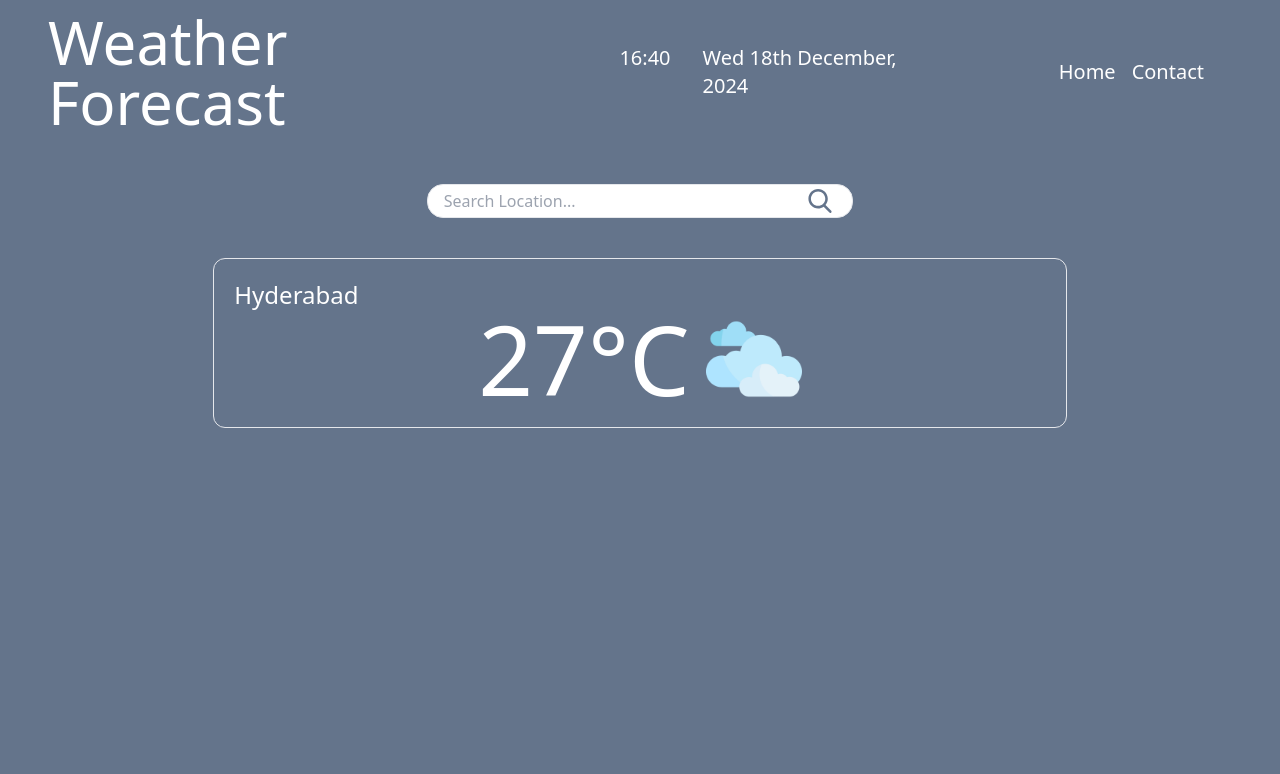
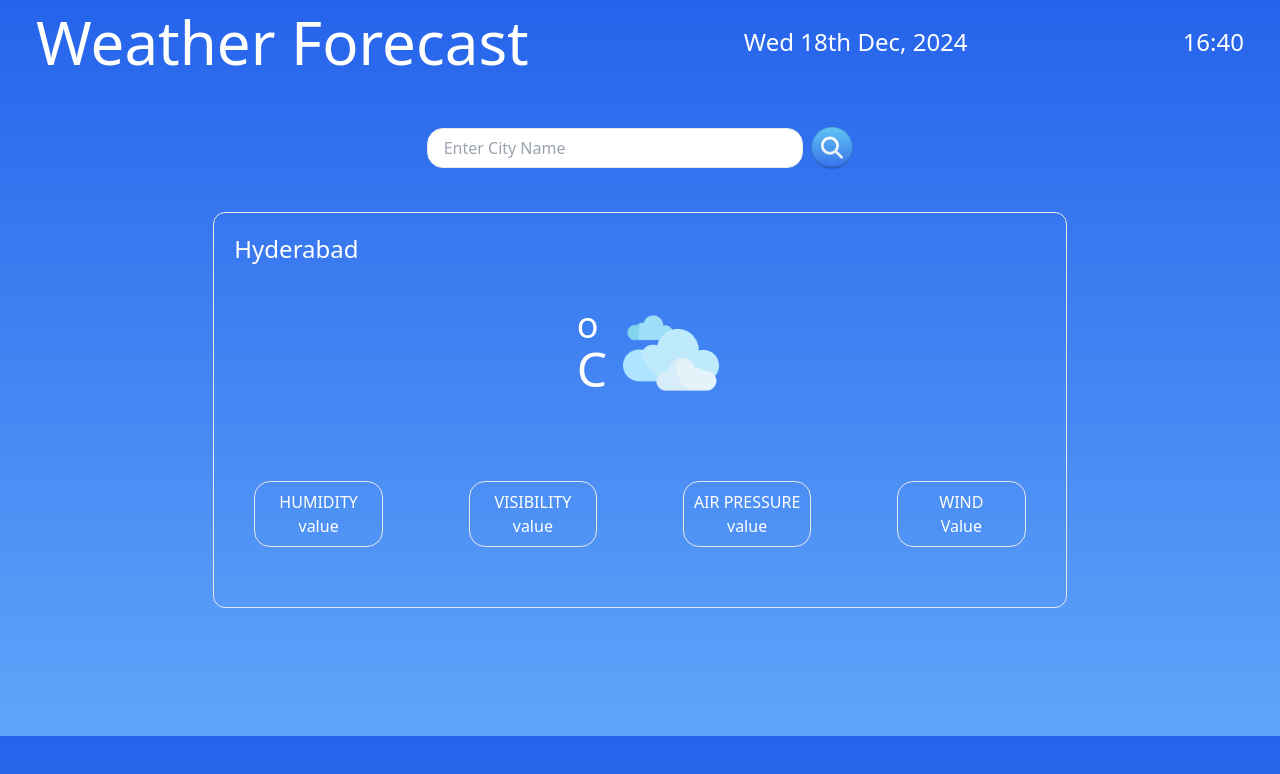
Before and after one commit to manoharbaddam/weather-forecast, a website: page index.html in a window 1280 px wide. Drawn offline with Linux system fonts and the light colour scheme.

Commit message:
changes day-3

```diff
--- a/index.html
+++ b/index.html
@@ -8,38 +8,29 @@
   <link rel="stylesheet" href="output.css">
 </head>
 
-<body class="bg-slate-500 font-poppins">
+<body class="bg-gradient-to-t from-blue-400  to-blue-600 font-poppins">
   <header class="text-white px-4">
-    <div class="flex flex-row items-center justify-between text-sm gap-10 px-5 ">
+    <div class="flex flex-row items-center justify-between  px-5  text-2xl">
 
-      <div class="logo p-3 font text-6xl">
+      <div class="logo py-3 font text-6xl">
         <span>Weather Forecast</span>
       </div>
 
-      <div class="flex flex-row text-xl px-10 font-thin gap-8">
-        <span id="clock"></span>
-        <span id="date"></span>
-      </div>
+      <!-- <div class="flex flex-row text-2xl px-10 font-thin  gap-8"> -->
+      <span id="date"></span>
 
-      <div class="flex flex-row justify-end text-xl font-thin gap-4 px-10 ">
-        <a href="">Home</a>
-        <a href="">Contact</a>
-      </div>
+      <!-- </div> -->
+
+      <!-- <div class="flex flex-row justify-end text-2xl font-thin gap-4 px-10 "> -->
+      <span id="clock"></span>
+      <!-- </div> -->
     </div>
   </header>
 
   <div class="flex flex-row justify-center mt-10 ">
-    <div class="flex w-4/12 mx-10 border rounded-2xl items-center justify-center bg-white">
-      <input class=" w-full border-none bg-transparent px-4  text-gray-400 outline-none focus:outline-none "
-        type="search" name="search" placeholder="Search Location..." />
-      <button type="submit" class="m-1 rounded px-4  text-slate-500">
-        <svg class="fill-current h-6 w-6" xmlns="http://www.w3.org/2000/svg" xmlns:xlink="http://www.w3.org/1999/xlink"
-          version="1.1" id="Capa_1" x="0px" y="0px" viewBox="0 0 56.966 56.966"
-          style="enable-background:new 0 0 56.966 56.966;" xml:space="preserve" width="512px" height="512px">
-          <path
-            d="M55.146,51.887L41.588,37.786c3.486-4.144,5.396-9.358,5.396-14.786c0-12.682-10.318-23-23-23s-23,10.318-23,23  s10.318,23,23,23c4.761,0,9.298-1.436,13.177-4.162l13.661,14.208c0.571,0.593,1.339,0.92,2.162,0.92  c0.779,0,1.518-0.297,2.079-0.837C56.255,54.982,56.293,53.08,55.146,51.887z M23.984,6c9.374,0,17,7.626,17,17s-7.626,17-17,17  s-17-7.626-17-17S14.61,6,23.984,6z" />
-        </svg>
-      </button>
+    <div class="search flex flex-row w-4/12 mx-10 items-center justify-center gap-2">
+      <input type="text" class="h-10 w-full border rounded-2xl px-4" placeholder="Enter City Name" spellcheck="false">
+      <button class="h-12 w-12"><img src="/assets/search.png" alt="search"></button>
     </div>
   </div>
 
@@ -53,11 +44,37 @@
           Hyderabad
         </div>
 
-        <div class="flex flex-row justify-center gap-4">
-           <span class="text-8xl text-white " id="temperature">27°C</span>
-           <span class="text-xl w-24  "><img src="/assets/clouds.png" alt=""></span>
+        <div class="flex flex-row justify-center gap-4 mt-10">
+
+          <span class="text-8xl text-white " id="temperature"></span>
+
+          <div class="flex flex-col  text-opacity-80 gap-0">
+            <span class="text-4xl text-white" >o</span>
+            <span class="text-5xl text-white">C</span>
+          </div>
+
+          <span class="text-xl w-24  "><img src="/assets/clouds.png" alt=""></span>
         </div>
+      </div>
 
+      <div class="flex flex-row items-center justify-between px-10 py-5 mb-10 gap-2 font-medium mt-10 text-white">
+
+        <div class="flex flex-col items-center border rounded-2xl w-2/12 max-h-max p-2 ">
+          <span class="">HUMIDITY</span>
+          <span id="humidity">value</span>
+        </div>
+        <div class="flex flex-col items-center border rounded-2xl w-2/12 max-h-max p-2">
+          <span>VISIBILITY</span>
+          <span id="visibility">value</span>
+        </div>
+        <div class="flex flex-col items-center border rounded-2xl w-2/12 max-h-max p-2">
+          <span>AIR PRESSURE</span>
+          <span id="airPressure">value</span>
+        </div>
+        <div class="flex flex-col items-center border rounded-2xl w-2/12 max-h-max p-2">
+          <span>WIND</span>
+          <span id="wind">Value</span>
+        </div>
 
       </div>
 
--- a/script.js
+++ b/script.js
@@ -4,6 +4,7 @@ function displayClock() {
     let minute = String(d.getMinutes()).padStart(2, '0');
     document.getElementById("clock").innerHTML = `${hour}:${minute}`;
 }
+
 setInterval(displayClock, 1000);
 
 function displayDate() {
@@ -11,10 +12,37 @@ function displayDate() {
     const days = ["Sun", "Mon", "Tues", "Wed", "Thu", "Fri", "Sat"];
     let day = days[d.getDay()];
 
-    const months = ["January", "February", "March", "April", "May", "June", "July", "August", "September", "October", "November", "December"];
+    const months = ["Jan", "Feb", "Mar", "April", "May", "June", "July", "Aug", "Sept", "Oct", "Nov", "Dec"];
     let month = months[d.getMonth()];
     let date = d.getDate();
     let year = d.getFullYear();
     document.getElementById("date").innerHTML = `${day} ${date}th ${month}, ${year}`;
 }
 setInterval(displayDate, 1000);
+
+const apiKey = '1ce2f08027f59995ba4b700f0c7b7150';
+// const city = "London";
+
+const searchBox = document.querySelector(".search input");
+const searchBtn = document.querySelector(".search button");
+
+async function getWeather(city){
+    const apiUrl = `https://api.openweathermap.org/data/2.5/weather?units=metric&q=${city}&appid=${apiKey}`;
+    const response = await fetch(apiUrl);
+    var data = await response.json();
+
+    console.log(data);
+
+    document.getElementById("location").innerHTML = data.name;
+    document.getElementById("temperature").innerHTML = Math.round(data.main.temp) ;
+    document.getElementById("humidity").innerHTML = data.main.humidity+"%";
+    document.getElementById("visibility").innerHTML = (data.visibility)/1000 + " km";
+    document.getElementById("airPressure").innerHTML = data.main.pressure + " hPa";
+    document.getElementById("wind").innerHTML = data.wind.speed + " m/s";
+
+}
+
+searchBtn.addEventListener("click",()=>{
+    getWeather(searchBox.value);
+
+})
```
Also changed, not shown: assets/search.png (added), output.css.
